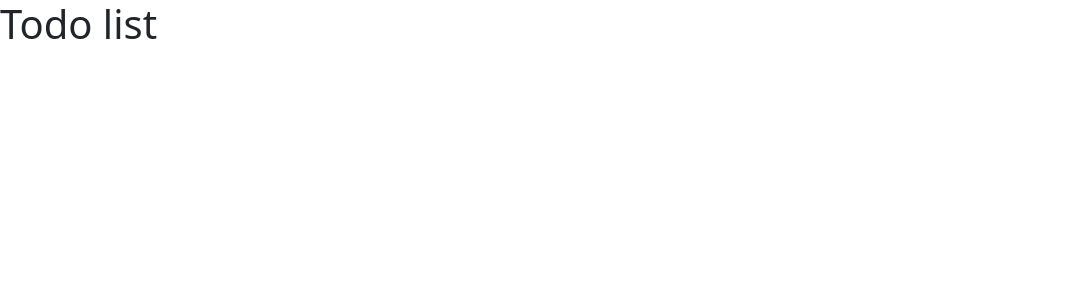
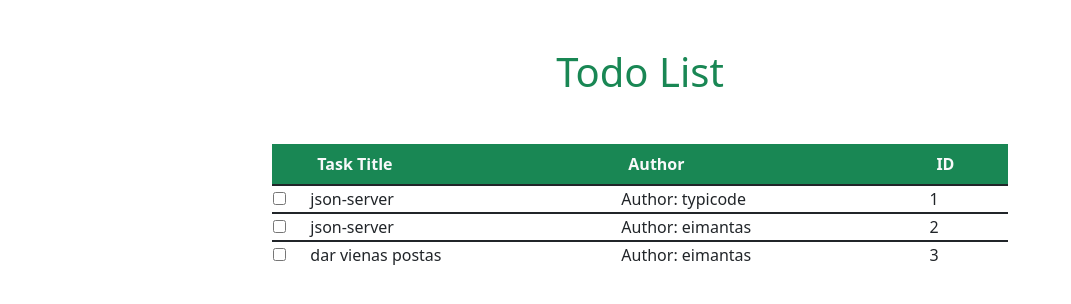
Before and after one commit to EgleNavickiene/project-todo, an Angular app: page / in a window 1280 px wide. Shown: the top 304 px of the page, without its empty margins (0-1071 px from the left). Built offline with nearby package versions, Linux system fonts and the light colour scheme; data requests are answered from the project's data file.

Commit message:
json server db file, app.component.html

```diff
--- a/db.json
+++ /dev/null
@@ -1,19 +0,0 @@
-{
-  "posts": [
-    {
-      "id": 1,
-      "title": "json-server",
-      "author": "typicode"
-    }
-  ],
-  "comments": [
-    {
-      "id": 1,
-      "body": "some comment",
-      "postId": 1
-    }
-  ],
-  "profile": {
-    "name": "typicode"
-  }
-}
--- a/package.json
+++ b/package.json
@@ -19,7 +19,6 @@
     "@angular/platform-browser-dynamic": "~12.2.0",
     "@angular/router": "~12.2.0",
     "bootstrap": "^5.1.3",
-    "json-server": "^0.17.0",
     "rxjs": "~6.6.0",
     "tslib": "^2.3.0",
     "zone.js": "~0.11.4"
--- a/src/app/app.component.html
+++ b/src/app/app.component.html
@@ -1,3 +1,32 @@
-<h1>Todo list</h1>
+
+<div class="container">
+    <div class="row justify-content-center">
+
+        <h1 class="mt-5 mb-5 text-success text-center">Todo List</h1>
+
+      <div class="col-lg-8 col-md-12">
+        <table class="table">
+            <thead>
+              <tr class="text-light bg-success">
+                <th></th>
+                <th>Task Title</th>
+                <th>Author</th>
+                <th>ID</th>
+              </tr>
+            </thead>
+            <tr *ngFor="let task of tasks">
+              <td>
+                <!-- Ateityje si elementa naudosime, pazymeti uzduotis kaip baigtas -->
+                <input type="checkbox">
+              </td>
+              <td>{{ task.title }}</td>
+              <td>Author: {{ task.author }}</td>
+              <td>{{ task.id }}</td>
+            </tr>
+          </table>
+      </div>
+
+    </div>
+  </div>
 
 <router-outlet></router-outlet>
--- a/src/app/app.component.ts
+++ b/src/app/app.component.ts
@@ -1,4 +1,6 @@
 import { Component } from '@angular/core';
+import { Task } from './interfaces/task';
+import { TaskService } from './services/task.service';
 
 @Component({
   selector: 'app-root',
@@ -7,4 +9,14 @@ import { Component } from '@angular/core';
 })
 export class AppComponent {
   title = 'project-todo';
+
+  public tasks: Task[] = [];
+
+  constructor(private _taskService: TaskService) {
+
+    this._taskService.getTasks()
+    .subscribe((data: Task[]) => {
+      this.tasks = data;
+    });
+  }
 }
--- a/src/app/app.module.ts
+++ b/src/app/app.module.ts
@@ -1,5 +1,6 @@
 import { NgModule } from '@angular/core';
 import { BrowserModule } from '@angular/platform-browser';
+import { HttpClientModule } from '@angular/common/http';
 
 import { AppRoutingModule } from './app-routing.module';
 import { AppComponent } from './app.component';
@@ -10,7 +11,8 @@ import { AppComponent } from './app.component';
   ],
   imports: [
     BrowserModule,
-    AppRoutingModule
+    AppRoutingModule,
+    HttpClientModule,
   ],
   providers: [],
   bootstrap: [AppComponent]
--- /dev/null
+++ b/src/app/interfaces/task.ts
@@ -0,0 +1,5 @@
+export interface Task {
+    id: number,
+    title: string,
+    author: string,
+}
--- /dev/null
+++ b/src/app/services/task.service.ts
@@ -0,0 +1,19 @@
+import { Injectable } from '@angular/core';
+import { HttpClient } from '@angular/common/http';
+import { Observable } from 'rxjs';
+import { Task } from '../interfaces/task';
+
+
+@Injectable({
+  providedIn: 'root'
+})
+export class TaskService {
+
+  private apiUrl: string = 'http://localhost:3000/tasks'
+
+  constructor(private http: HttpClient) { }
+
+  getTasks(): Observable<Task[]> {
+    return this.http.get<Task[]>(this.apiUrl);
+  }
+}
--- /dev/null
+++ b/src/database/db.json
@@ -0,0 +1,19 @@
+{
+  "tasks": [
+    {
+      "id": 1,
+      "title": "json-server",
+      "author": "typicode"
+    },
+    {
+      "id": 2,
+      "title": "json-server",
+      "author": "eimantas"
+    },
+    {
+      "id": 3,
+      "title": "dar vienas postas",
+      "author": "eimantas"
+    }
+  ]
+}
```
Also changed, not shown: src/db.json (deleted, +0 -9 lines), src/index.html (line endings or trailing spaces), 1 other file (tests, documents, lock files or other folders).
